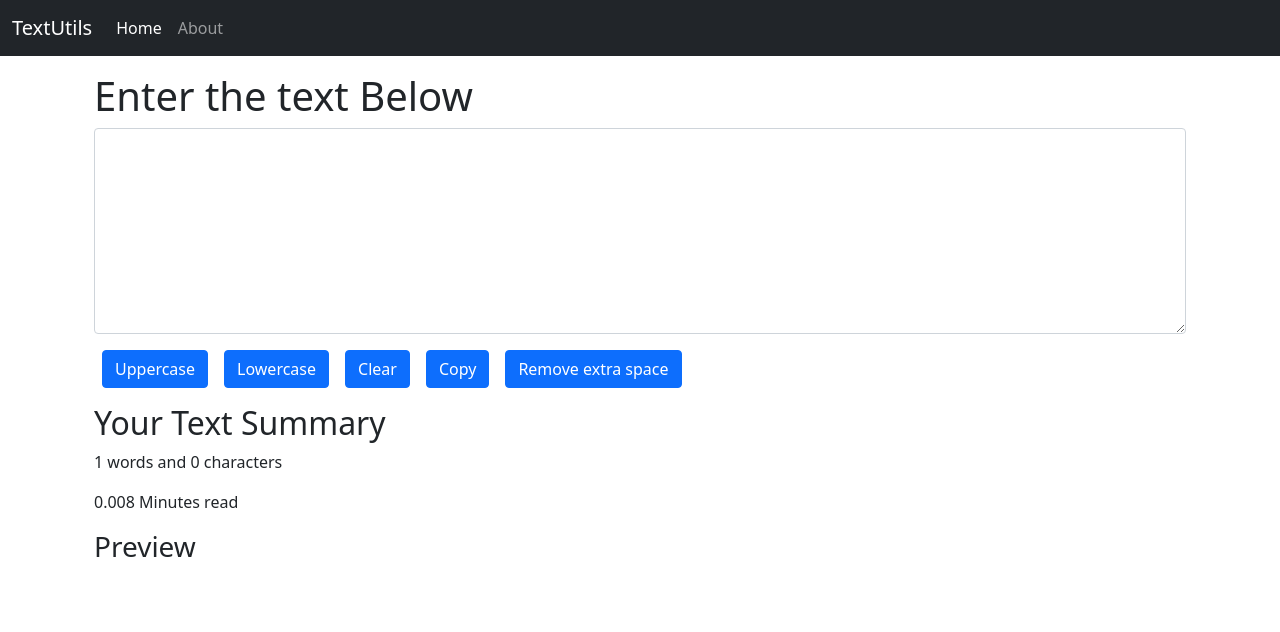
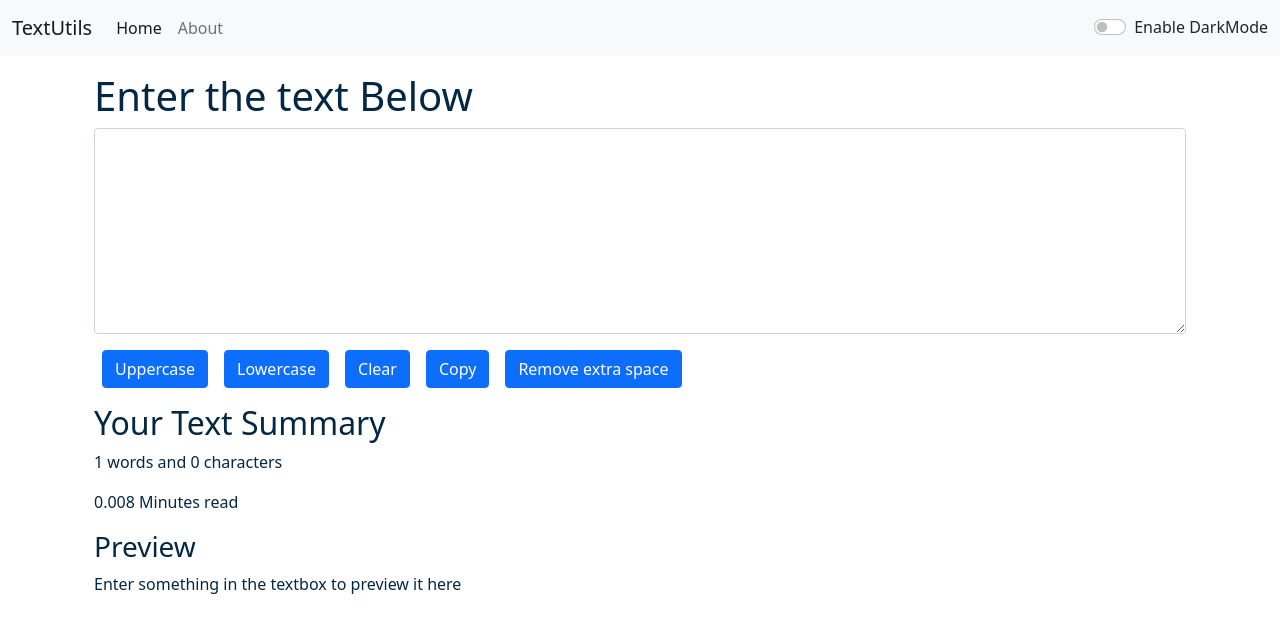
Before and after one commit to Nevilmehta/Textutils, a React (Create React App) app: page / in a window 1280 px wide. Shown: the top 632 px of the page. Built offline with nearby package versions, Linux system fonts and the light colour scheme.

Commit message:
till alert

```diff
--- a/src/App.js
+++ b/src/App.js
@@ -1,14 +1,43 @@
 import './App.css';
-import About from './components/About';
 import Navbar from './components/Navbar';
 import TextForm from './components/TextForm';
+import React, {useState} from 'react';
+import Alert from './components/Alert'
 
 function App() {
+
+  const [mode, setMode] = useState('light');
+  const [alert, setAlert] = useState(null);
+
+  const showAlert = (message, type)=>{
+    setAlert({
+      msg: message,
+      type: type
+    })
+    setTimeout(()=>{
+      setAlert(null);
+    }, 1500)
+  }
+
+  const toggleMode = ()=>{
+    if(mode === 'light'){
+      setMode('dark');
+      document.body.style.backgroundColor = '#042743';
+      showAlert("Dark mode has been enabled","success");
+    }
+    else{
+      setMode('light');
+      document.body.style.backgroundColor = 'white';
+      showAlert("Light mode has been enabled","success");
+    }
+  }
+
   return (
     <>
-    <Navbar title="TextUtils" />
+    <Navbar title="TextUtils" mode={mode} toggleMode={toggleMode} />
+    <Alert alert={alert} />
     <div className="container my-3">
-      <TextForm heading="Enter the text Below" />
+    <TextForm showAlert={showAlert} heading="Enter the text Below" mode={mode}/>
     {/* <About /> */}
     </div>
     </>
--- /dev/null
+++ b/src/components/Alert.js
@@ -0,0 +1,17 @@
+import React from 'react'
+
+
+function Alert(props) {
+
+  const capitalize = (word)=>{
+      const lower = word.toLowerCase();
+      return lower.charAt(0).toUpperCase() + lower.slice(1);
+  }
+
+  return (
+      props.alert && <div className={`alert alert-${props.alert.type} alert-dismissible fade show`} role="alert">
+        <strong>{capitalize(props.alert.type)}</strong>: {props.alert.msg}
+      </div>
+  )
+}
+export default Alert
--- a/src/components/Navbar.js
+++ b/src/components/Navbar.js
@@ -3,7 +3,7 @@
 
 export default function Navbar(props) {
   return (
-    <nav className="navbar navbar-expand-lg navbar-dark bg-dark">
+    <nav className={`navbar navbar-expand-lg navbar-${props.mode} bg-${props.mode}`}>
       <div className="container-fluid">
         <a className="navbar-brand" href="/">{props.title}</a>
         <button className="navbar-toggler" type="button" data-bs-toggle="collapse" data-bs-target="#navbarSupportedContent" aria-controls="navbarSupportedContent" aria-expanded="false" aria-label="Toggle navigation">
@@ -22,6 +22,10 @@
             <input className="form-control me-2" type="search" placeholder="Search" aria-label="Search" />
             <button className="btn btn-outline-primary" type="submit">Search</button>
           </form> */}
+          <div className={`form-check form-switch text-${props.mode==='light'?'dark':'light'}`}>
+            <input className="form-check-input" onClick={props.toggleMode} type="checkbox" id="flexSwitchCheckDefault" />
+            <label className="form-check-label" htmlFor="flexSwitchCheckDefault">Enable DarkMode</label>
+          </div>
         </div>
       </div>
     </nav>
--- a/src/components/TextForm.js
+++ b/src/components/TextForm.js
@@ -5,24 +5,29 @@
   const handleUpClick = ()=>{
     // console.log("Uppercase was clicked" + text);
     let newText = text.toUpperCase();
-    setText(newText)
+    setText(newText);
+    props.showAlert("Converted to UpperCase!","success")
   }
   const handleLoClick = ()=>{
     let newText = text.toLowerCase();
     setText(newText)
+    props.showAlert("Converted to LowerCase!","success")
   }
   const handleclClick = ()=>{
     let newText = "";
     setText(newText)
+    props.showAlert("Text Cleared!","success")
   }
   const handlecopyClick = ()=>{
     var text= document.getElementById("myBox")
     text.select()
     navigator.clipboard.writeText(text.value)
+    props.showAlert("Text Copied!","success")
   }
   const handlermspceClick = ()=>{
     let newText = text.split(/[ ]+/)
     setText(newText.join(" "))
+    props.showAlert("Extra space removed!","success")
   }
   const handleOnChange = (event)=>{
     // console.log("On Change")
@@ -34,10 +39,10 @@
 //   setText("new text"); correct way
   return (
     <>
-    <div className='container'>
+    <div className='container' style={{color: props.mode==='dark'?'white':'#042743'}}>
         <h1>{props.heading}</h1>
         <div className="mb-3">
-            <textarea className="form-control" value={text} onChange={handleOnChange} id="myBox" rows="8"></textarea>
+            <textarea className="form-control" value={text} onChange={handleOnChange} style={{backgroundColor: props.mode==='dark'?'grey':'white', color: props.mode==='dark'?'white':'#042743'}} id="myBox" rows="8"></textarea>
         </div>
         <button className="btn btn-primary mx-2" onClick={handleUpClick}>Uppercase</button>
         <button className="btn btn-primary mx-2" onClick={handleLoClick}>Lowercase</button>
@@ -45,12 +50,12 @@
         <button className="btn btn-primary mx-2" onClick={handlecopyClick}>Copy</button>
         <button className="btn btn-primary mx-2" onClick={handlermspceClick}>Remove extra space</button>
     </div>
-    <div className="container my-3">
+    <div className="container my-3" style={{color: props.mode==='dark'?'white':'#042743'}}>
       <h2>Your Text Summary</h2>
       <p>{text.split(" ").length} words and {text.length} characters</p>
       <p>{0.008* text.split(" ").length} Minutes read</p>
       <h3>Preview</h3>
-      <p>{text}</p>
+      <p>{text.length>0?text:"Enter something in the textbox to preview it here"}</p>
     </div>
     </>
   )
```
